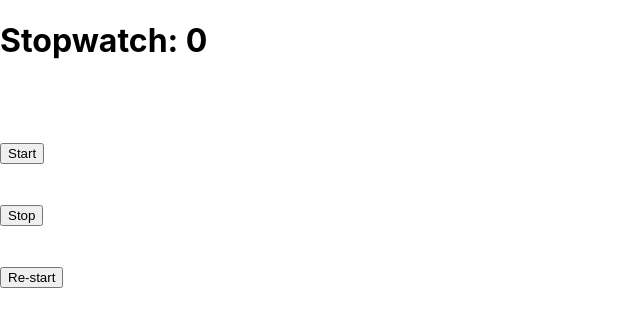
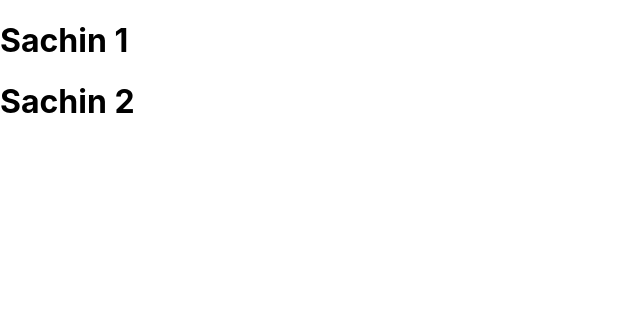
Before and after one commit to Ssharma0355/practice-re, a React (Create React App) app: page / in a window 1280 px wide. Shown: the top 326 px of the page, without its empty margins (0-640 px from the left). Built offline with nearby package versions, Linux system fonts and the light colour scheme.

Commit message:
lazy-loadin code splitting & suspense

```diff
--- a/src/App.js
+++ b/src/App.js
@@ -1,6 +1,7 @@
 import AddPost from './APIcalling/AddPost';
 import UserList from './APIcalling/UserList';
 import './App.css';
+import SplitingMain from './CodeSpliting/SplitingMain';
 import Parent from './Hooks/ContextAPI/Parent';
 import MainFile from './Hooks/sampleContextApi/MainFile';
 import Callback from './Hooks/UseCallback/Callback';
@@ -41,7 +42,9 @@ function App() {
 
       {/* <Refsecond /> */}
 
-      <StopWatchRef />
+      {/* <StopWatchRef /> */}
+
+      <SplitingMain />
     </div>
   );
 }
--- /dev/null
+++ b/src/CodeSpliting/Split1.jsx
@@ -0,0 +1,11 @@
+import React from 'react'
+
+const Split1 = () => {
+  return (
+    <div>
+      <h1>Sachin 1</h1>
+    </div>
+  )
+}
+
+export default Split1
--- /dev/null
+++ b/src/CodeSpliting/Split2.jsx
@@ -0,0 +1,11 @@
+import React from 'react'
+
+const Split2 = () => {
+  return (
+    <div>
+      <h1>Sachin 2</h1>
+    </div>
+  )
+}
+
+export default Split2
--- /dev/null
+++ b/src/CodeSpliting/SplitingMain.jsx
@@ -0,0 +1,17 @@
+import React from 'react'
+import { Suspense } from 'react'
+import Split2 from './Split2'
+const Split1 = React.lazy(()=> import("./Split1"))
+const SplitingMain = () => {
+  return (
+    <div>
+        <Suspense fallback={<h1>Loading...</h1>}>
+            <Split1 />
+        </Suspense>
+          <Split2 />
+
+    </div>
+  )
+}
+
+export default SplitingMain
```
